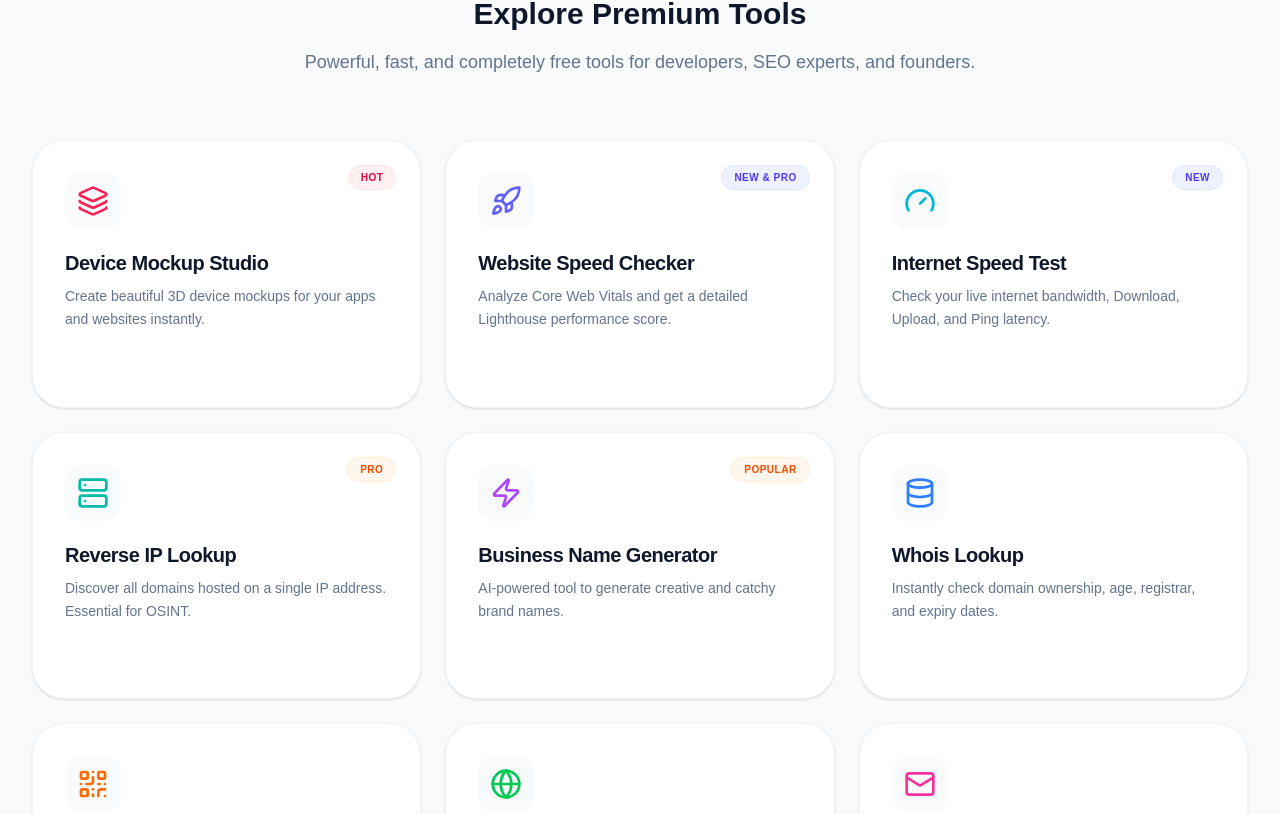
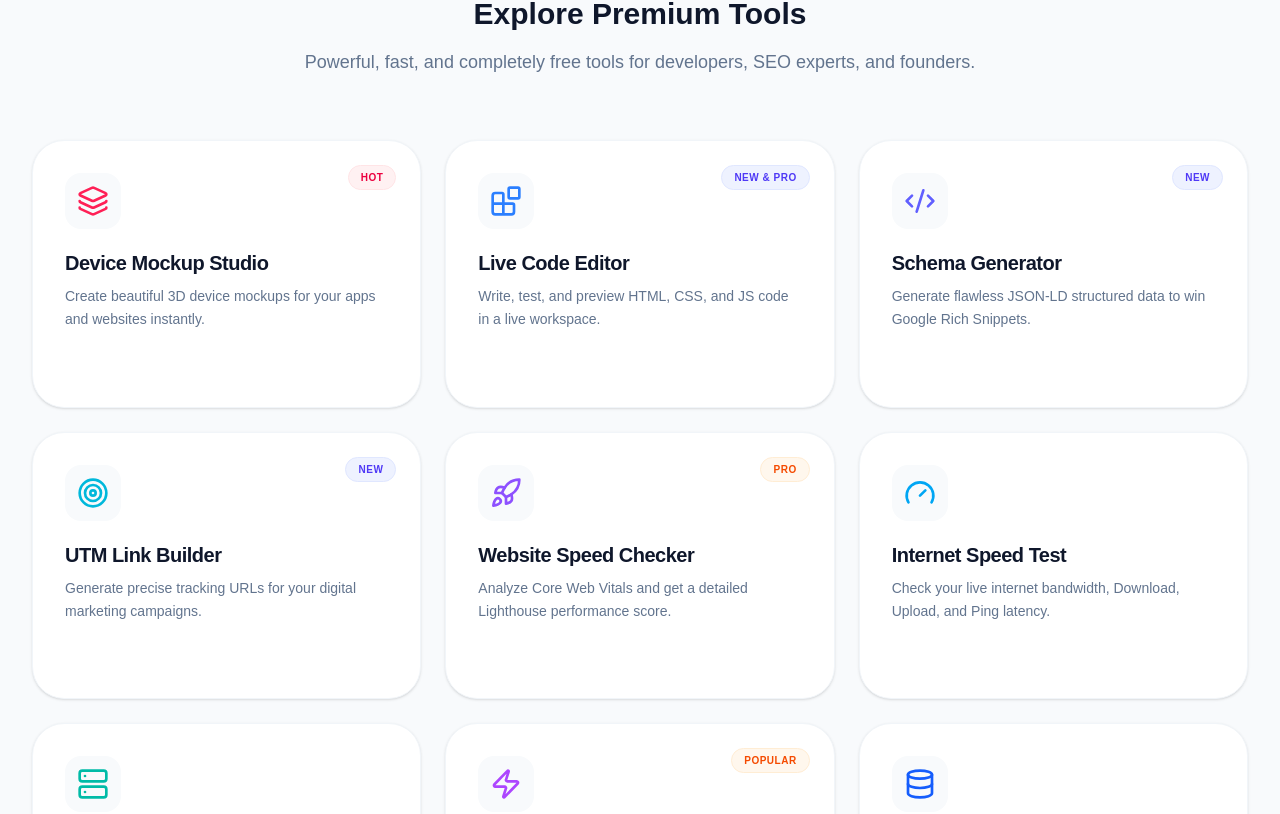
Before and after one commit to ashishjacob786/namedotify, a Next.js app: page / in a window 1280 px wide. Shown: the part 746-1560 px from the top of the page. Built offline with nearby package versions, Linux system fonts and the light colour scheme.

Commit message:
Added Speed Test Tool

```diff
--- a/src/app/page.js
+++ b/src/app/page.js
@@ -4,7 +4,7 @@ import Link from 'next/link';
 import {
   Search, Globe, Server, Shield, Activity, Database, Zap, Loader2,
   CheckCircle, XCircle, ArrowRight, QrCode, Mail, MapPin, Lock,
-  Key, Type, Wifi, Gauge, Rocket, Layers
+  Key, Type, Wifi, Gauge, Rocket, Layers, Code2, Target, Blocks
 } from 'lucide-react';
 
 export default function HomePage() {
@@ -48,7 +48,7 @@ export default function HomePage() {
     }, 1000);
   };
 
-  // ✅ UPDATED TOOLS LIST (Now with Mockup Studio)
+  // ✅ UPDATED TOOLS LIST (Now with 18 Tools)
   const tools = [
     {
       name: 'Device Mockup Studio',
@@ -58,25 +58,44 @@ export default function HomePage() {
       badge: 'Hot'
     },
     {
-      name: 'Website Speed Checker',
-      icon: <Rocket className="w-8 h-8 text-indigo-500" />,
-      desc: 'Analyze Core Web Vitals and get a detailed Lighthouse performance score.',
-      link: '/website-speed',
+      name: 'Live Code Editor',
+      icon: <Blocks className="w-8 h-8 text-blue-500" />,
+      desc: 'Write, test, and preview HTML, CSS, and JS code in a live workspace.',
+      link: '/live-editor',
       badge: 'New & Pro'
     },
     {
+      name: 'Schema Generator',
+      icon: <Code2 className="w-8 h-8 text-indigo-500" />,
+      desc: 'Generate flawless JSON-LD structured data to win Google Rich Snippets.',
+      link: '/schema-generator',
+      badge: 'New'
+    },
+    {
+      name: 'UTM Link Builder',
+      icon: <Target className="w-8 h-8 text-cyan-500" />,
+      desc: 'Generate precise tracking URLs for your digital marketing campaigns.',
+      link: '/utm-builder',
+      badge: 'New'
+    },
+    {
+      name: 'Website Speed Checker',
+      icon: <Rocket className="w-8 h-8 text-violet-500" />,
+      desc: 'Analyze Core Web Vitals and get a detailed Lighthouse performance score.',
+      link: '/website-speed',
+      badge: 'Pro'
+    },
+    {
       name: 'Internet Speed Test',
-      icon: <Gauge className="w-8 h-8 text-cyan-500" />,
+      icon: <Gauge className="w-8 h-8 text-sky-500" />,
       desc: 'Check your live internet bandwidth, Download, Upload, and Ping latency.',
-      link: '/speed-test',
-      badge: 'New'
+      link: '/speed-test'
     },
     {
       name: 'Reverse IP Lookup',
       icon: <Server className="w-8 h-8 text-teal-500" />,
       desc: 'Discover all domains hosted on a single IP address. Essential for OSINT.',
-      link: '/reverse-ip',
-      badge: 'Pro'
+      link: '/reverse-ip'
     },
     {
       name: 'Business Name Generator',
@@ -87,7 +106,7 @@ export default function HomePage() {
     },
     {
       name: 'Whois Lookup',
-      icon: <Database className="w-8 h-8 text-blue-500" />,
+      icon: <Database className="w-8 h-8 text-blue-600" />,
       desc: 'Instantly check domain ownership, age, registrar, and expiry dates.',
       link: '/whois'
     },
@@ -152,7 +171,7 @@ export default function HomePage() {
 
       {/* Client SEO Tags */}
       <title>NameDotify | Free Webmaster Tools, Whois, Speed Test & More</title>
-      <meta name="description" content="Access 15+ free premium web tools: Device Mockup Studio, Whois Lookup, Website Speed Checker, Reverse IP, AI Name Generator, and more." />
+      <meta name="description" content="Access 18+ free premium web tools: Live Code Editor, Schema Generator, Device Mockups, Website Speed Checker, and more." />
 
       {/* Schema Injection */}
       <script type="application/ld+json" dangerouslySetInnerHTML={{ __html: JSON.stringify(jsonLd) }} />
```
